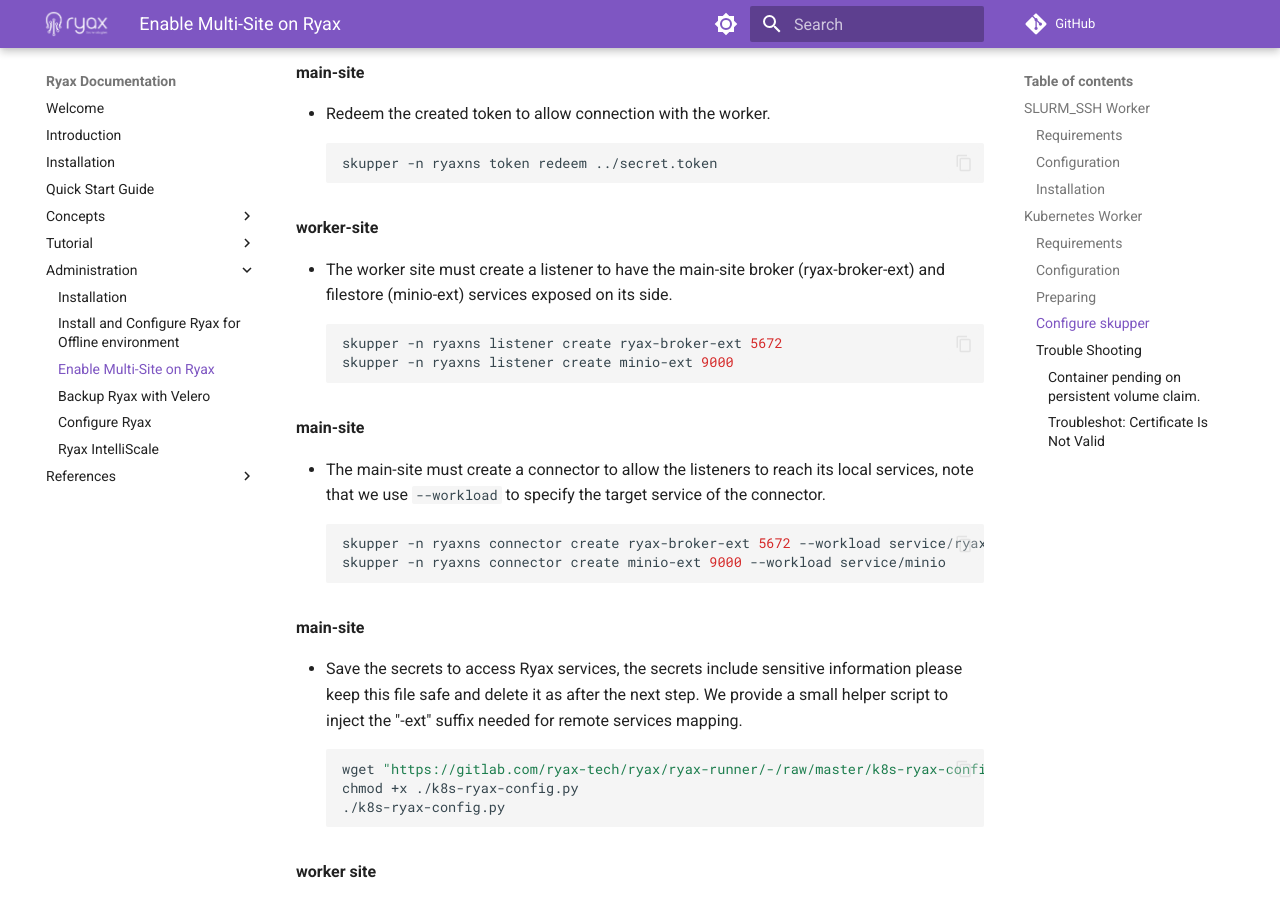
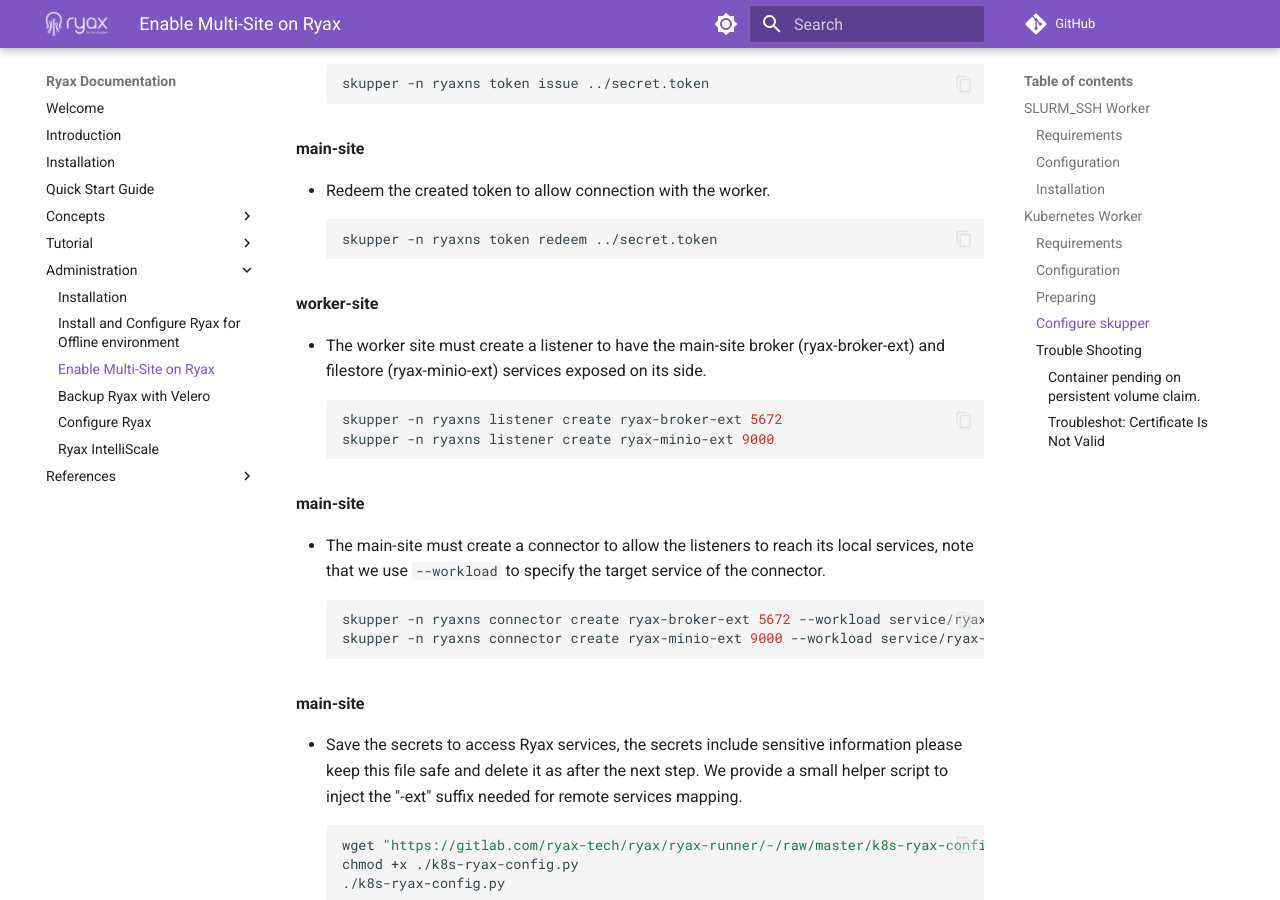
Before and after one commit to RyaxTech/ryax-engine, an MkDocs documentation site: the page built from docs/docs/howto/worker-install.md, in a window 1280 px wide and 900 px high, scrolled down 6778 px. Built offline with MkDocs 1.6.1 and Material for MkDocs 9.7.7, drawn with Linux system fonts in a browser that asks for light colours; comment, search, counter and statistics services are not loaded; some of the changed text lies outside the part shown.

Commit message:
Added important details to hpc worker and k8s worker install on multi-site.

````diff
--- a/docs/docs/howto/worker-install.md
+++ b/docs/docs/howto/worker-install.md
@@ -282,10 +286,10 @@
 
 **worker-site**
 
-* The worker site must create a listener to have the main-site broker (ryax-broker-ext) and filestore (minio-ext) services exposed on its side.
+* The worker site must create a listener to have the main-site broker (ryax-broker-ext) and filestore (ryax-minio-ext) services exposed on its side.
   ```shell
   skupper -n ryaxns listener create ryax-broker-ext 5672
-  skupper -n ryaxns listener create minio-ext 9000
+  skupper -n ryaxns listener create ryax-minio-ext 9000
   ```
 
 **main-site**
@@ -293,7 +297,7 @@
 * The main-site must create a connector to allow the listeners to reach its local services, note that we use `--workload` to specify the target service of the connector.
   ```shell
   skupper -n ryaxns connector create ryax-broker-ext 5672 --workload service/ryax-broker
-  skupper -n ryaxns connector create minio-ext 9000 --workload service/minio
+  skupper -n ryaxns connector create ryax-minio-ext 9000 --workload service/ryax-minio
   ```
 
 **main-site**
````
Also changed, not shown: other parts of docs/docs/howto/worker-install.md (+5 -1 lines).
